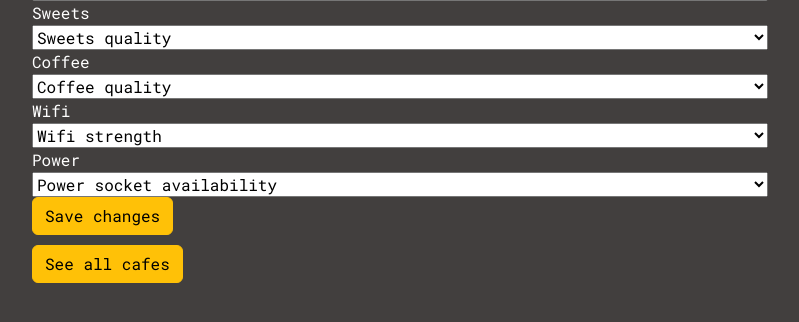
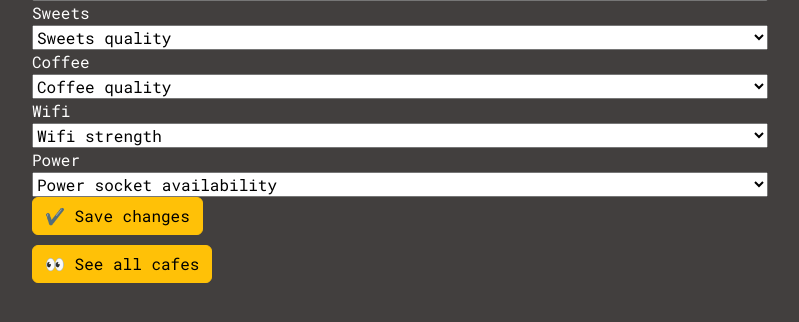
Before and after one commit to CamilleOnoda/Projects, a Flask app: page /edit?id=1 in a window 1280 px wide. Shown: the part 385-707 px from the top of the page, without its empty margins (50-849 px from the left). Run offline with Flask 3, Linux system fonts and the light colour scheme; tables that the repository leaves empty hold one stand-in row (values such as "Sample post"); some libraries are stand-ins or nearby versions.

Commit message:
Add space between emoji and text

```diff
--- a/Coffee-and-Wifi/templates/edit.html
+++ b/Coffee-and-Wifi/templates/edit.html
@@ -121,10 +121,10 @@
                 {% if "🔌🔌🔌🔌🔌" in cafe.power %}
                 selected{% endif %}>🔌🔌🔌🔌🔌</option>
                 </select>
-            <button id="btn" class="btn btn-warning btn-m" type="submit">Save changes</button>
+            <button id="btn" class="btn btn-warning btn-m" type="submit">✔️ Save changes</button>
             </form>
         </div>
     </div>
-        <p><a class="btn btn-warning btn-m" href="{{ url_for('cafes') }}">See all cafes</a></p>
+        <p><a class="btn btn-warning btn-m" href="{{ url_for('cafes') }}">👀 See all cafes</a></p>
 </div>
 {% endblock %}
```
